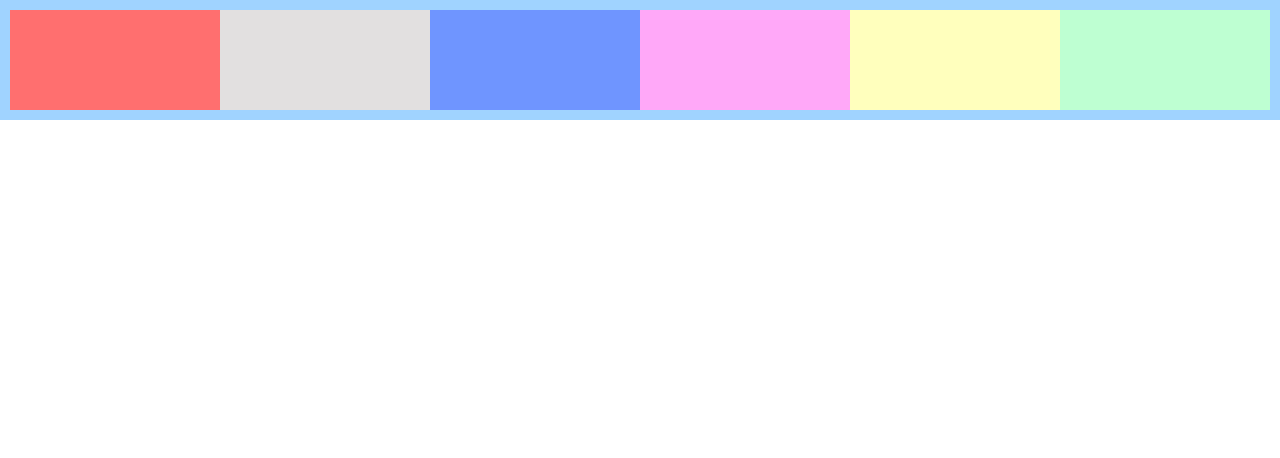
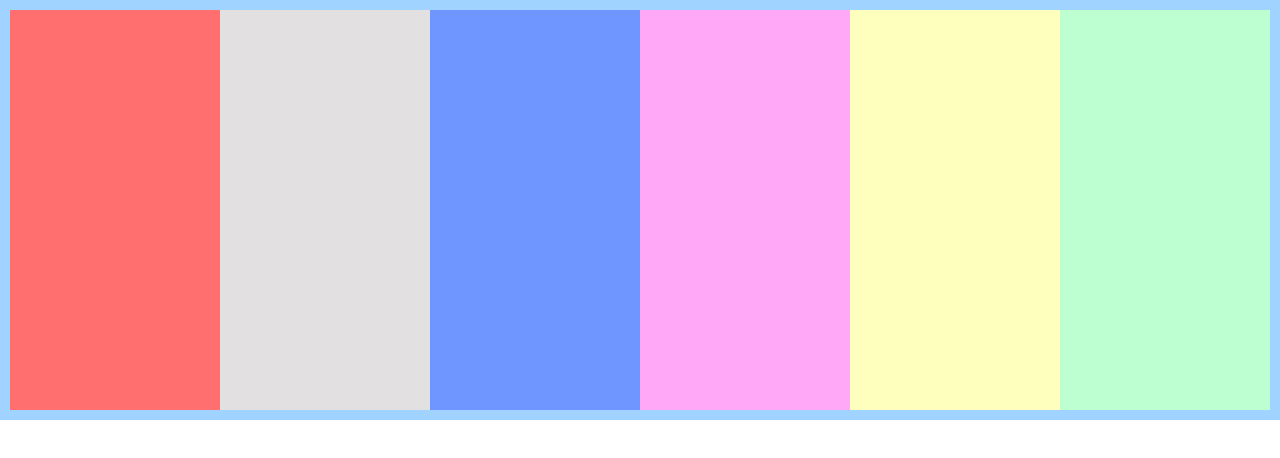
Before and after one commit to autocode-lover/simple-card-design, a plain HTML site: page index.html in a window 1280 px wide. Drawn offline with Linux system fonts and the light colour scheme.

```diff
--- a/styles.css
+++ b/styles.css
@@ -11,36 +11,36 @@
 
 .red-box{
     width: 50vw;
-    height: 100px;
+    height: 50vh;
     background-color: rgb(255, 111, 111);
 }
 
 .white-box{
     width: 50vw;
-    height: 100px;
+    height: 50vh;
     background-color: rgb(226, 224, 224);
 }
 
 .blue-box{
     width: 50vw;
-    height: 100px;
+    height: 50vh;
     background-color: rgb(111, 149, 255);
 }
 
 .pink-box{
     width: 50vw;
-    height: 100px;
+    height: 50vh;
     background-color: rgb(255, 168, 248);
 }
 
 .yellow-box{
     width: 50vw;
-    height: 100px;
+    height: 50vh;
     background-color: rgb(255, 255, 189);
 }
 
 .green-box{
     width: 50vw;
-    height: 100px;
+    height: 50vh;
     background-color: rgb(190, 255, 210);
 }
```
Also changed, not shown: script.js (added), 1 other file.
